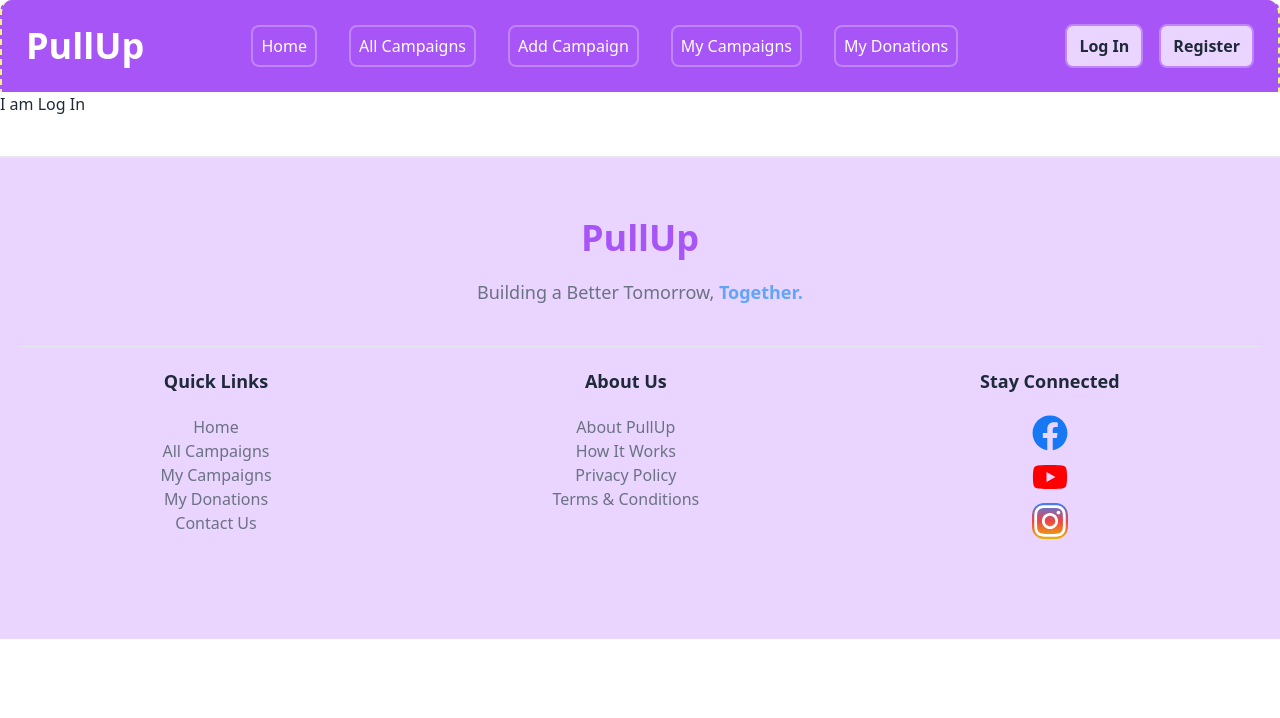
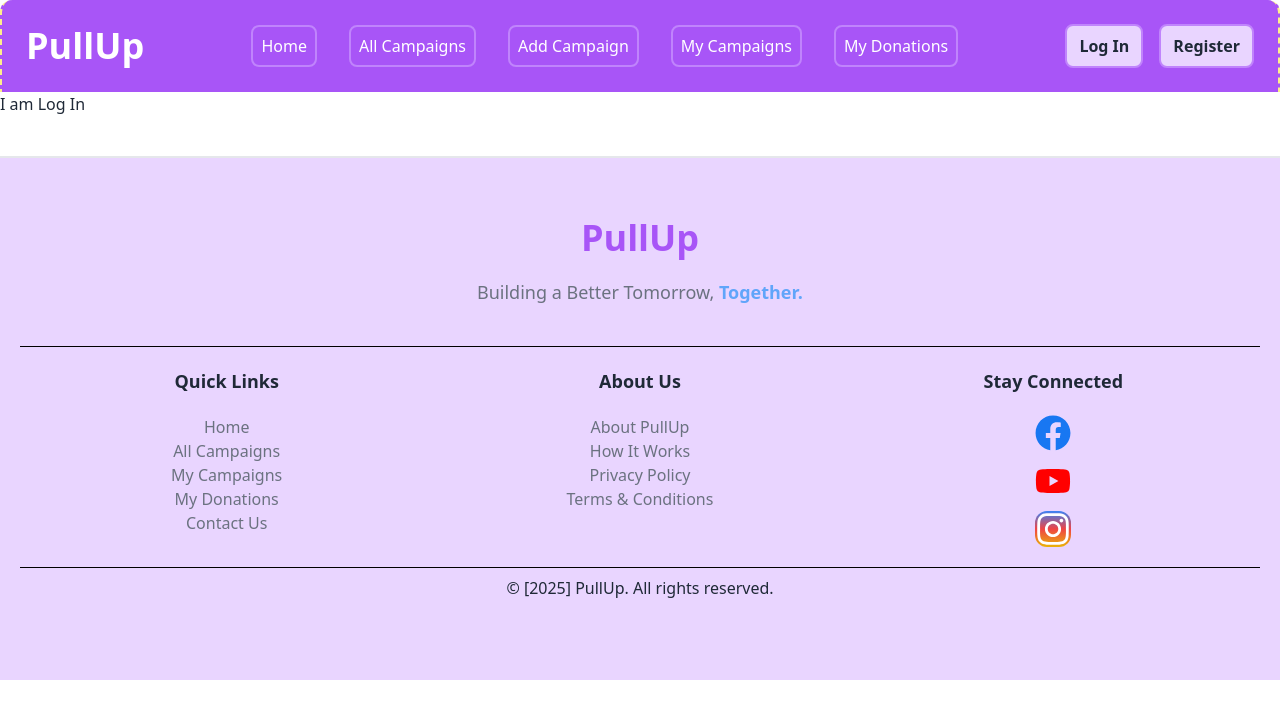
Before and after one commit to Rasadul-Islam/crowd-funding-client, a React (Vite) app: page /logIn in a window 1280 px wide. Shown: the top 718 px of the page. Built offline with nearby package versions, Linux system fonts and the light colour scheme.

Commit message:
Change some design

```diff
--- a/src/components/CampaignCard/CampaignCard.jsx
+++ b/src/components/CampaignCard/CampaignCard.jsx
@@ -3,7 +3,7 @@ import Swal from 'sweetalert2';
 import { Link } from 'react-router-dom';
 
 const CampaignCard = ({ campaign, campaigns, setCampaigns }) => {
-    const { _id, image, title, campaign_type, description, donation_amount, deadline } = campaign;
+    const { _id, image, title, campaign_type, description, deadline } = campaign;
 
 
     const handleDelete = _id => {
--- a/src/components/CampaignCardDitails/CampaignCardDitails.jsx
+++ b/src/components/CampaignCardDitails/CampaignCardDitails.jsx
@@ -3,7 +3,7 @@ import { Link, useLoaderData } from 'react-router-dom';
 
 const CampaignCardDitails = () => {
     const campaign = useLoaderData();
-    const { _id, image, title, campaign_type, description, donation_amount, deadline } = campaign;
+    const {image, title, campaign_type, description, donation_amount, deadline } = campaign;
     return (
         <div className="container card bg-purple-50 shadow-xl border-2 border-purple-500 mx-auto mt-10">
             <div className='grid grid-cols-1 md:grid-cols-2 gap-5'>
--- a/src/components/Footer/Footer.jsx
+++ b/src/components/Footer/Footer.jsx
@@ -1,15 +1,16 @@
 import React from 'react';
 import { FaFacebook, FaInstagram, FaYoutube } from 'react-icons/fa';
+import { Link } from 'react-router-dom';
 
 const Footer = () => {
     return (
         <div className='mt-10 pb-20 bg-purple-200 to-white p-5 border-t-2 '>
             <div className='text-center my-10'>
-                <h1 className='text-2xl md:text-3xl lg:text-4xl font-bold text-purple-500'>PullUp</h1>
+                <Link to="/" className='text-2xl md:text-3xl lg:text-4xl font-bold text-purple-500'>PullUp</Link>
                 <p className='mt-5 text-gray-500 text-base md:text-lg'>Building a Better Tomorrow, <span className='text-blue-400 font-bold'>Together.</span></p>
             </div>
-            <hr />
-            <div className='flex flex-col md:flex-row justify-around gap-y-10 my-5 '>
+            <hr className='border-black' />
+            <div className='grid grid-cols-2 md:grid-cols-3 my-5 '>
                 <div className='text-center'>
                     <h1 className='font-bold text-lg mb-5 '>Quick Links</h1>
                     <ul className='text-gray-500'>
@@ -31,16 +32,17 @@ const Footer = () => {
                         <li><a href='#'>Terms & Conditions</a></li>
                     </ul>
                 </div>
-                <div className='text-center'>
+                <div className='text-center col-span-2 md:col-span-1'>
                     <h1 className='font-bold text-lg mb-5 '>Stay Connected</h1>
-                    <ul className='flex flex-col gap-2 text-gray-400 text-4xl items-center'>
+                    <ul className='flex md:flex-col gap-3 text-gray-400 text-4xl items-center justify-center'>
                         <li><a href='#' className='text-[#1877F2]'><FaFacebook /></a></li>
                         <li><a href='#' className='text-[#FF0000]' ><FaYoutube /></a></li>
                         <li className="bg-gradient-to-b from-blue-500 via-red-500 to-yellow-500 rounded-xl"><a href='#' className="text-white"><FaInstagram /></a></li>
                     </ul>
                 </div>
             </div>
-
+            <hr className='border-black' />
+            <h1 className='text-center mt-2'>© [2025] PullUp. All rights reserved.</h1>
         </div>
     );
 };
--- a/src/components/Navbar/Navbar.jsx
+++ b/src/components/Navbar/Navbar.jsx
@@ -35,9 +35,9 @@ const Navbar = () => {
         <div className="container mx-auto">
             <nav className="flex justify-between items-center bg-purple-500 py-6 px-6 rounded-t-xl border-x-2 border-dashed border-yellow-200">
                 {/* Website Logo */}
-                <h1 className="text-2xl lg:text-4xl font-bold text-white">
+                <Link to="/" className="text-2xl lg:text-4xl font-bold text-white">
                     PullUp
-                </h1>
+                </Link>
 
                 {/* Navigation Menu */}
                 <ul
```
